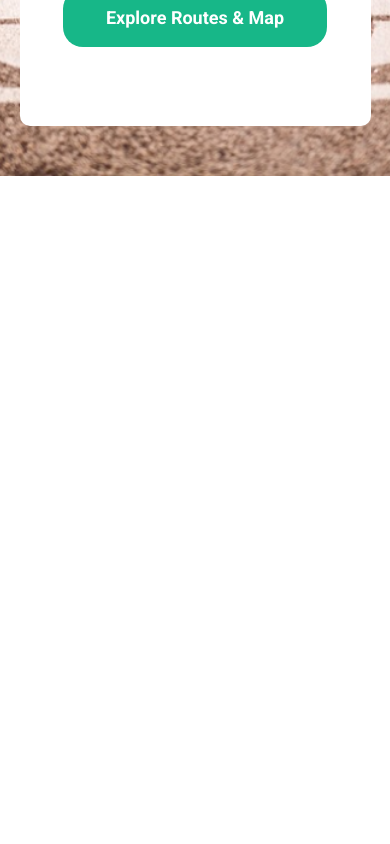
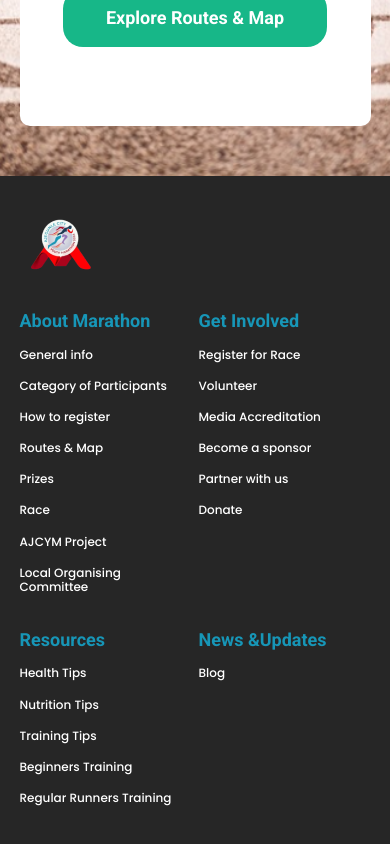
Before and after one commit to Kennedy2042/ajegunle-city-marathon, a React (Vite) app: page /#/about_how_to_register in a window 390 px wide. Shown: the part 6365-7209 px from the top of the page. Before the commit the page ends 6541 px from the top, so only its background shows below. Built offline with nearby package versions, Linux system fonts and the light colour scheme.

Commit message:
footer done

```diff
--- a/src/footer/Footer.css
+++ b/src/footer/Footer.css
@@ -1,6 +1,6 @@
 .footer_mainBody {
     width: 100%;
-    height: 65vh;
+    /* height: 65vh; */
     background: rgba(38, 38, 38, 1);
     display: flex;
     align-items: center;
@@ -10,10 +10,11 @@
 
 .footer_wrapper {
     width: 80%;
-    height: 80%;
+    /* height: 80%; */
     display: flex;
     padding-top: 30px;
     justify-content: space-around;
+    margin-bottom: 30px;
 
 }
 
--- a/src/footer/Footer.jsx
+++ b/src/footer/Footer.jsx
@@ -7,7 +7,12 @@ const Footer = () => {
     return (
         <div className='footer_mainBody'>
             <div className="footer_wrapper">
-                <img src={ajCityMarathon} alt="" />
+
+                <div className="footer_wrapper_img_holder">
+                    <img src={ajCityMarathon} alt="" />
+
+                </div>
+
                 <ul>
                     <li>About Marathon</li>
                     <li><NavLink to={'/about_general_info'} className={'menu_not_active'}>General info</NavLink></li>
--- a/src/footer/FooterRes.css
+++ b/src/footer/FooterRes.css
@@ -1,7 +1,32 @@
 @media screen and (max-width: 576px) {
 
-    .footer_mainBody{
-        display: none;
+    .footer_mainBody {
+        /* display: none; */
+    }
+
+    .footer_wrapper {
+        flex-wrap: wrap;
+        width: 90%;
+        justify-content: space-between;
+    }
+
+    .footer_wrapper_img_holder {
+        width: 100%;
+    }
+
+    .footer_wrapper ul {
+        width: 49%;
+        margin-bottom: 20px;
+    }
+
+    .footer_wrapper ul li:first-child {
+        font-size: 18px;
+        line-height: 18.75px;
+    }
+
+    .footer_wrapper ul li {
+        font-size: 12px;
+        line-height: 14.06px;
     }
 
 }
```
Also changed, not shown: 1 other file (tests, documents, lock files or other folders).
